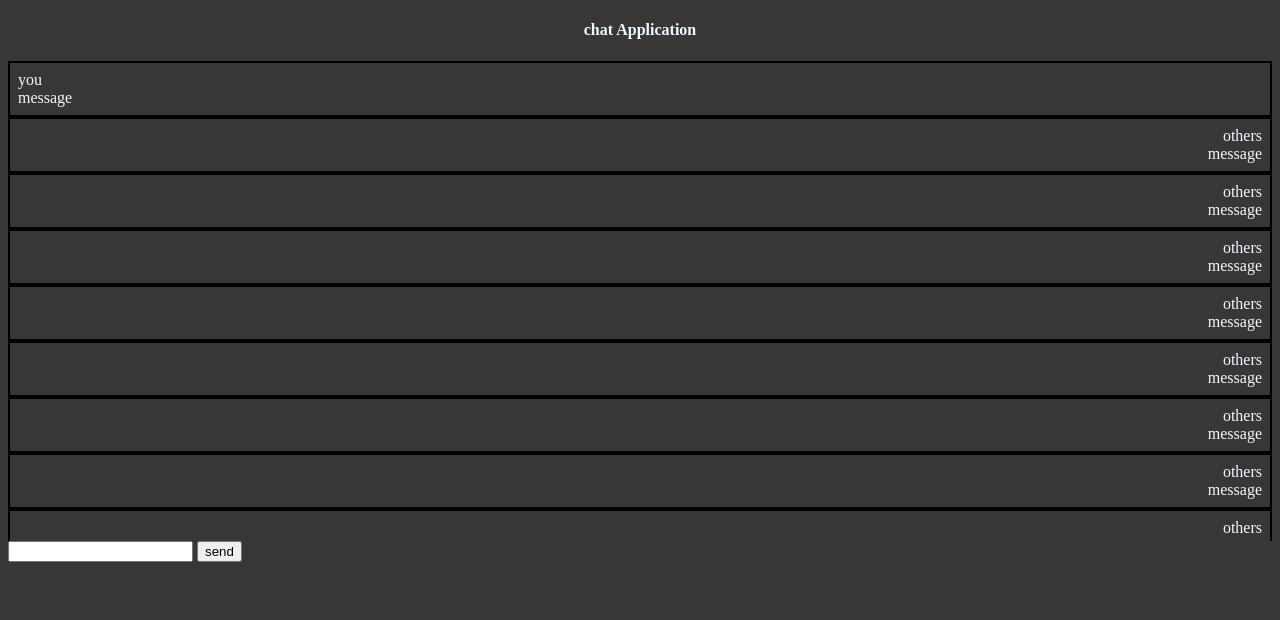
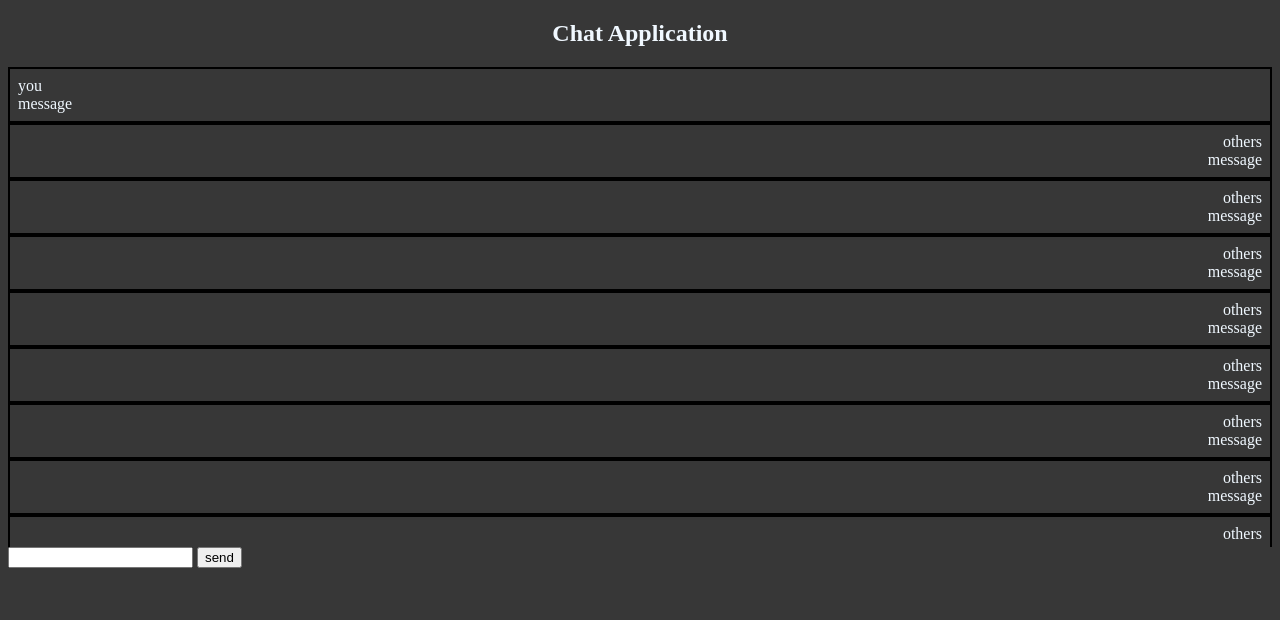
Before and after one commit to Aman-Dangol/chat-app-socket.io, a website: page index.html in a window 1280 px wide. Drawn offline with Linux system fonts and the light colour scheme.

Commit message:
h4 => h1

```diff
--- a/index.html
+++ b/index.html
@@ -9,7 +9,7 @@
   <body>
     <main>
       <section>
-        <h4>chat Application</h4>
+        <h1>Chat Application</h1>
       </section>
       <section class="chat-body">
         <div class="you text-format"><span>you</span> <span>message</span></div>
--- a/styles/styles.css
+++ b/styles/styles.css
@@ -6,7 +6,7 @@ body {
   background-color: rgb(55, 55, 55);
   color: aliceblue;
 }
-h4 {
+h1 {
   text-align: center;
 }
 
```
